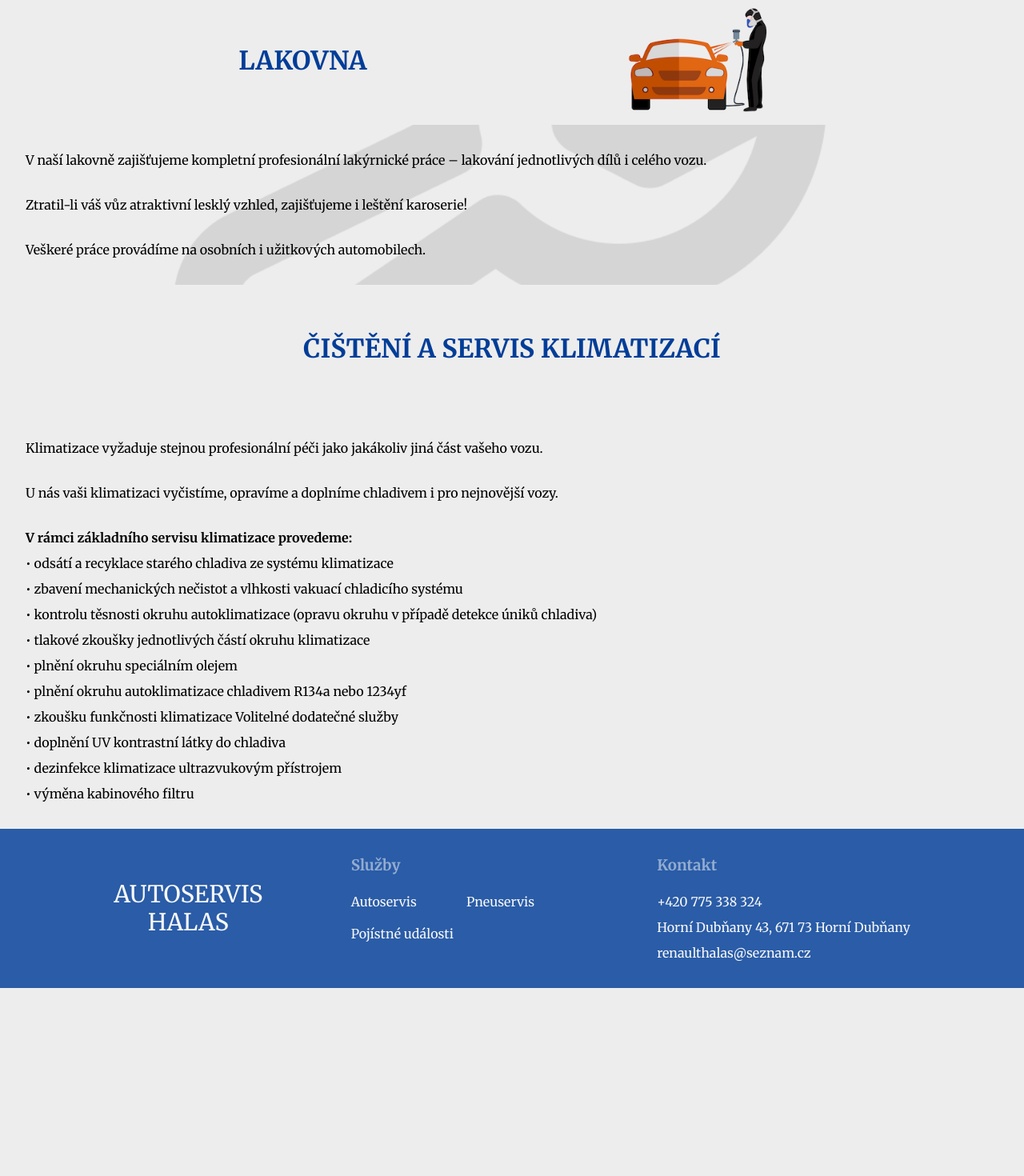
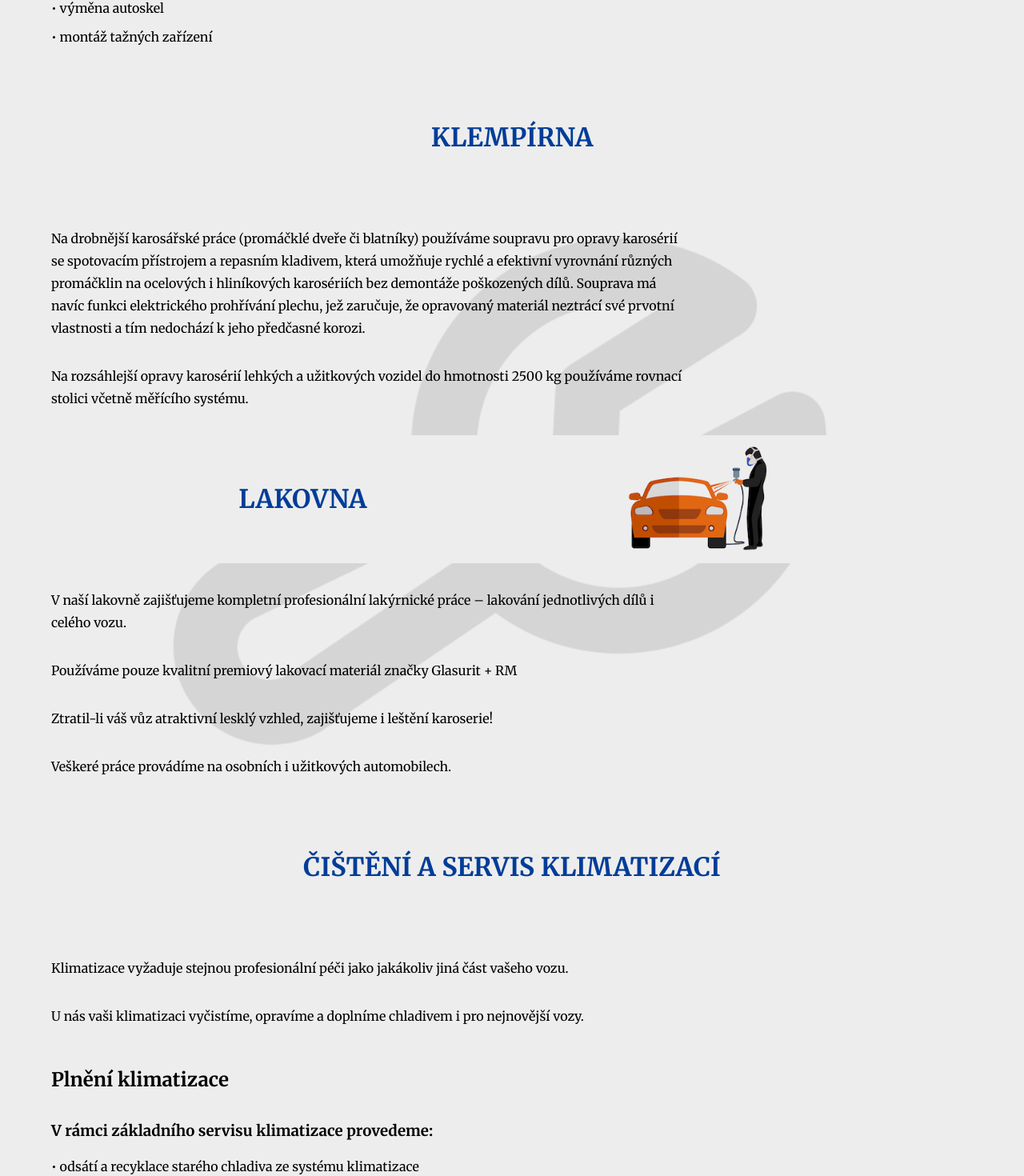
Before and after one commit to SedrlaP/ahWeb, a React (Vite) app: page /autoservis in a window 1280 px wide. Shown: the part 891-2361 px from the top of the page at 80% size. Before the commit the page ends 2126 px from the top, so only its background shows below. Built offline with nearby package versions, Linux system fonts and the light colour scheme.

Commit message:
add new text, new page

```diff
--- a/src/components/Footer/Footer.jsx
+++ b/src/components/Footer/Footer.jsx
@@ -15,10 +15,9 @@ function Footer() {
           <li>
             <Link to={`autoservis`}>Autoservis</Link>
           </li>
-          {/*
           <li>
             <Link to={`autopujcovna`}>Autopůjčovna</Link>
-          </li> */}
+          </li>
           <li>
             <Link to={`pneuservis`}>Pneuservis</Link>
           </li>
--- a/src/index.css
+++ b/src/index.css
@@ -36,6 +36,12 @@ input, button, textarea, select {
 
 p, h1, h2, h3, h4, h5, h6 {
   overflow-wrap: break-word;
+}
+
+p {
+  line-height: 1.75;
+  max-width: 50rem;
+  text-overflow: ellipsis;
 }
 
 h1 {
@@ -98,7 +104,7 @@ main {
 
 .divide {
   display: flex;
-  justify-content: center;
+  justify-content: space-between;
   gap: 0.5rem;
 }
 
@@ -114,20 +120,38 @@ main {
   padding-inline: 2rem;
 }
 
+@media only screen and (min-width: 768px) {
+  .wrapper {
+    padding-inline: 4rem;
+  }
+
+  .header.wrapper {
+    padding-inline: 2rem;
+  }
+}
 .wrapper-block {
   padding-block: 2rem;
 }
 
 .text-formating > * + * {
-  margin-top: 1rem;
+  margin-block-start: 1rem;
 }
 
 .text-block > * + * {
-  margin-top: 0.5rem;
+  margin-block-start: 0.5rem;
+}
+
+.text-block h3 {
+  margin-block-start: 2rem;
+  margin-block-end: 1rem;
 }
 
 .text-spacer > * + * {
-  margin-top: 2rem;
+  margin-block-start: 2rem;
+}
+
+.text-spacer h2 {
+  margin-block-start: 3rem;
 }
 
 .m-bot-1 {
--- a/src/main.jsx
+++ b/src/main.jsx
@@ -10,6 +10,7 @@ const Autoservis = lazy(() => import("./pages/Autoservis/Autoservis.jsx"))
 const Pneuservis = lazy(() => import("./pages/Pneuservis/Pneuservis.jsx"))
 const Autopujcovna = lazy(() => import("./pages/Autopujcovna/Autopujcovna.jsx"))
 const PojistneUdalosti = lazy(() => import("./pages/Pojistneudalosti/PojistneUdalosti.jsx"))
+const ONas = lazy(() => import("./pages/ONas/ONas.jsx"))
 const Kontakt = lazy(() => import("./pages/Kontakt/Kontakt.jsx"))
 const ErrorPage = lazy(() => import("./pages/ErrorPage/ErrorPage.jsx"))
 
@@ -63,6 +64,14 @@ const router = createBrowserRouter(
           ),
         },
         {
+          path: "/onas",
+          element: (
+            <Suspense fallback={<div>Loading...</div>}>
+              <ONas />
+            </Suspense>
+          ),
+        },
+        {
           path: "/kontakt",
           element: (
             <Suspense fallback={<div>Loading...</div>}>
--- a/src/pages/Autoservis/Autoservis.jsx
+++ b/src/pages/Autoservis/Autoservis.jsx
@@ -41,12 +41,20 @@ function Autoservis() {
           <p>• montáž tažných zařízení </p>
         </div>
       </div>
+      <Hero title={"Klempírna"} img={""} />
+      <div className="wrapper wrapper-block text-formating text-spacer">
+        <p>Na drobnější karosářské práce (promáčklé dveře či blatníky) používáme soupravu pro opravy karosérií se spotovacím přístrojem a repasním kladivem, která umožňuje rychlé a efektivní vyrovnání různých promáčklin na ocelových i hliníkových karosériích bez demontáže poškozených dílů. Souprava má navíc funkci elektrického prohřívání plechu, jež zaručuje, že opravovaný materiál neztrácí své prvotní vlastnosti a tím nedochází k jeho předčasné korozi.</p>
+        <p>Na rozsáhlejší opravy karosérií lehkých a užitkových vozidel do hmotnosti 2500 kg používáme rovnací stolici včetně měřícího systému.</p>
+      </div>
+
+
       <Hero title={"Lakovna"} img={"lakovna"} />
       <div className="wrapper wrapper-block text-formating text-spacer">
         <p>
           V naší lakovně zajišťujeme kompletní profesionální lakýrnické práce –
           lakování jednotlivých dílů i celého vozu.
         </p>
+        <p>Používáme pouze kvalitní premiový lakovací materiál značky Glasurit + RM</p>
         <p>
           Ztratil-li váš vůz atraktivní lesklý vzhled, zajišťujeme i leštění
           karoserie!
@@ -63,8 +71,10 @@ function Autoservis() {
           U nás vaši klimatizaci vyčistíme, opravíme a doplníme chladivem i pro
           nejnovější vozy.
         </p>
+        <h2>Plnění klimatizace</h2>
         <div className="text-block">
-          <h4>V rámci základního servisu klimatizace provedeme: </h4>
+
+           <h3>V rámci základního servisu klimatizace provedeme: </h3>
           <p>• odsátí a recyklace starého chladiva ze systému klimatizace </p>
           <p>
             • zbavení mechanických nečistot a vlhkosti vakuací chladicího
@@ -77,7 +87,9 @@ function Autoservis() {
           <p>• tlakové zkoušky jednotlivých částí okruhu klimatizace </p>
           <p>• plnění okruhu speciálním olejem </p>
           <p>• plnění okruhu autoklimatizace chladivem R134a nebo 1234yf </p>
-          <p>• zkoušku funkčnosti klimatizace Volitelné dodatečné služby </p>
+          <p>• zkoušku funkčnosti klimatizace</p>
+
+          <h3>Volitelné dodatečné služby </h3>
           <p>• doplnění UV kontrastní látky do chladiva </p>
           <p>
             • dezinfekce klimatizace ultrazvukovým přístrojem
--- /dev/null
+++ b/src/pages/ONas/ONas.jsx
@@ -0,0 +1,14 @@
+import Hero from "../../components/Hero/Hero"
+
+function ONas() {
+  return (
+    <>
+      <Hero title={"O nás"} img={""} />
+      <div className="wrapper wrapper-block text-formating">
+
+      </div>
+    </>
+  )
+}
+
+export default ONas
--- a/src/pages/Pneuservis/Pneuservis.jsx
+++ b/src/pages/Pneuservis/Pneuservis.jsx
@@ -4,12 +4,24 @@ function Pneuservis() {
   return (
     <>
       <Hero title={"Pneuservis"} img={"pneuservis"} />
-      <div className="wrapper wrapper-block text-formating">
+      <div className="wrapper wrapper-block text-formating text-spacer">
         <p>Správné přezutí a vyvážení kol je základem bezpečné jízdy!</p>
         <p>
+          Naše zouvací a nazouvací zařízení se postará o osobní i dodávková vozidla a motocykly.<br/>
           Nezapomínáme ani na geometrii vozu, kterou vám na požádání při výměně
           pneumatik změříme, případně seřídíme!
         </p>
+
+        <div className="text-block">
+          <p>• prodej nových tuzemských i zahraničních pneumatik a disků (aluminiových i plechových)</p>
+          <p>• prodej příslušenství ke kolům – šrouby, matice, poklice atd.</p>
+          <p>• demontáže, montáže, vyvažování pneumatik pro vozidla osobní, SUV, OFFROAD, 4×4, LT do 3,5 t</p>
+          <p>• přezouvání nízkoprofilových pneumatik a pneumatik typu RUNonFLAT – speciálních dojezdových pneu bez montážní páky</p>
+          <p>• očištění a konzervace dosedací plochy nábojů kol speciálním konzervačním přípravkem</p>
+          <p>• dotažení kol momentovým klíčem na předepsanou hodnotu</p>
+          <p>• sezónní uskladnění pneumatik</p>
+          <p>• ekologická likvidace starých pneumatik</p>
+        </div>
       </div>
     </>
   )
--- a/src/pages/Pojistneudalosti/PojistneUdalosti.jsx
+++ b/src/pages/Pojistneudalosti/PojistneUdalosti.jsx
@@ -15,7 +15,7 @@ function PojistneUdalosti() {
 
         <div className="partner">Jsme smluvním partnerem pojištovny KOOPERATIVA a ČPP
           <div className="partner__logo">
-            <img src="./src/assets/logo-koop.svg" alt="kooperativa logo" style={{"max-width":"185px"}}/>
+            <img src="./src/assets/logo-koop.svg" alt="kooperativa logo" style={{"max-width":"200px"}}/>
             <img src="./src/assets/logo-cpp.svg" alt="čpp logo" />
           </div>
         </div>
@@ -82,7 +82,7 @@ function PojistneUdalosti() {
             leasing/úvěr)
           </p>
         </div>
-        <p>Můžete si stáhnout formulář v pdf <a href="https://www.autocentrum.cz/data/File/2017/servis/specialista_oprav/formular-o-nehode.pdf">Záznam o dopravní nehodě</a></p>
+        <p>Můžete si stáhnout formulář v pdf <a href="https://www.autocentrum.cz/data/File/2017/servis/specialista_oprav/formular-o-nehode.pdf" target="_blank" >Záznam o dopravní nehodě</a></p>
       </div>
     </>
   )
--- a/src/pages/Pojistneudalosti/pojistneu.css
+++ b/src/pages/Pojistneudalosti/pojistneu.css
@@ -3,7 +3,7 @@
   }
 
 .partner img {
- max-width: 150px;
+ max-width: 160px;
 }
 
 .partner__logo {
```
